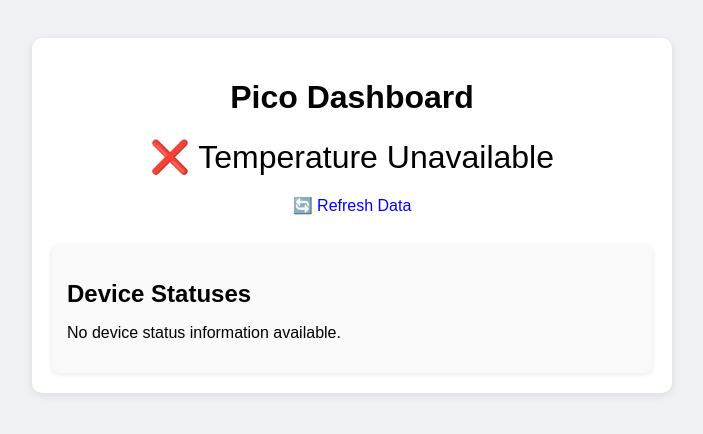
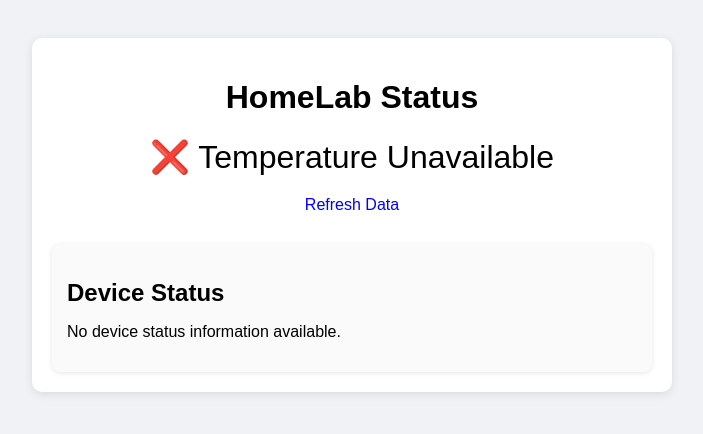
Before and after one commit to mxapd/IoT_server_status, a Flask app: page / in a window 1280 px wide. Shown: the top 434 px of the page, without its empty margins (288-991 px from the left). Run offline with Flask 3, Linux system fonts and the light colour scheme; data that the repository does not hold is empty.

Commit message:
small changes to the dashboard

```diff
--- a/flask_dashboard/templates/dashboard.html
+++ b/flask_dashboard/templates/dashboard.html
@@ -37,7 +37,7 @@
   </head>
   <body>
     <div class="card">
-      <h1>Pico Dashboard</h1>
+      <h1>HomeLab Status</h1>
       <div class="temperature">
 	{% if temperature %}
 	Room Temperature: {{ temperature }}°{{ unit[0]|upper }} <br>
@@ -73,11 +73,11 @@
 --!>
 
       <div class="refresh">
-	🔄 <a href="/">Refresh Data</a>
+	<a href="/">Refresh Data</a>
       </div>
 
       <div class="device-statuses">
-	<h2>Device Statuses</h2>
+	<h2>Device Status</h2>
 	{% if device_statuses %}
 	<ul>
 	  {% for device, status in device_statuses.items() %}
```
